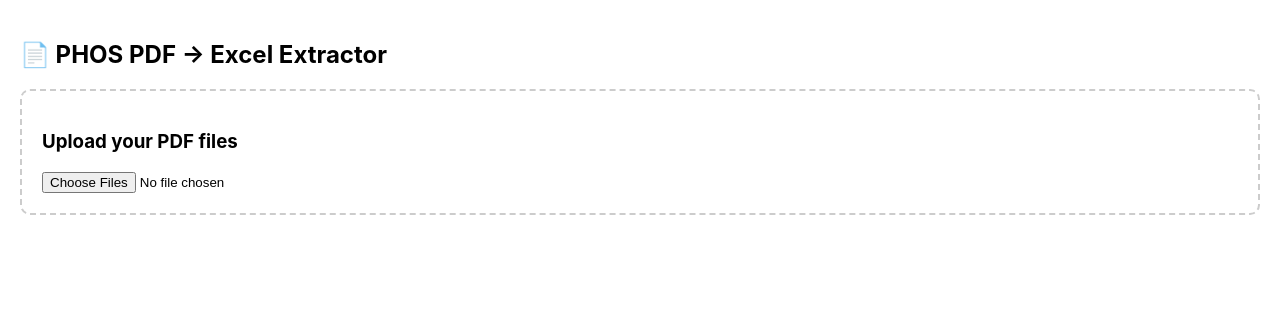
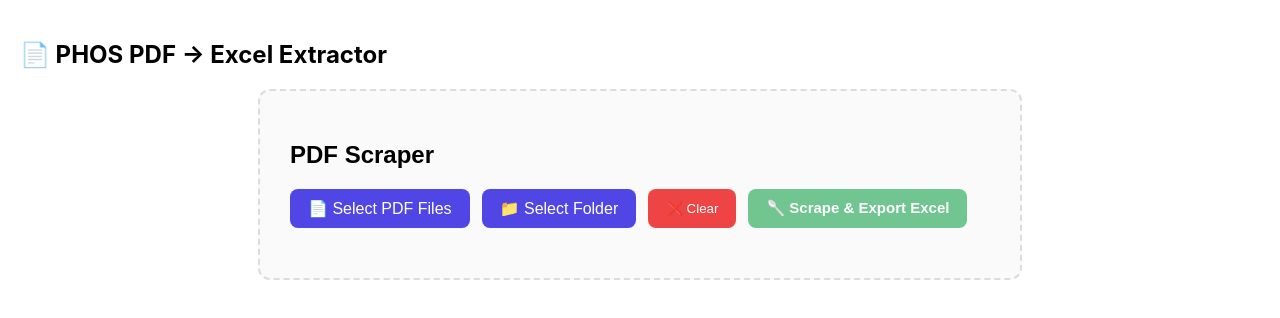
Before and after one commit to Nmyhi/PDFSCRAPER, a React (Create React App) app in the folder pdf-scraper-app/: page / in a window 1280 px wide. Shown: the top 318 px of the page. Built offline with nearby package versions, Linux system fonts and the light colour scheme.

Commit message:
Add folder update and styling

```diff
--- a/pdf-scraper-app/src/components/PDFUploader.js
+++ b/pdf-scraper-app/src/components/PDFUploader.js
@@ -4,25 +4,191 @@ import React, { useState } from "react";
 function PDFUploader({ onFilesSelected }) {
   const [files, setFiles] = useState([]);
 
+  const mergePdfFiles = (incomingFiles) => {
+    const pdfsOnly = incomingFiles.filter(
+      (file) =>
+        file.type === "application/pdf" ||
+        file.name.toLowerCase().endsWith(".pdf")
+    );
+
+    setFiles((prev) => {
+      const map = new Map();
+
+      [...prev, ...pdfsOnly].forEach((file) => {
+        const key = file.webkitRelativePath || `${file.name}-${file.size}`;
+        map.set(key, file);
+      });
+
+      return Array.from(map.values());
+    });
+  };
+
   const handleFileChange = (e) => {
-    const selected = Array.from(e.target.files);
-    setFiles(selected);
-    onFilesSelected(selected);
+    const selected = Array.from(e.target.files || []);
+    mergePdfFiles(selected);
+    e.target.value = "";
+  };
+
+  const handleFolderChange = (e) => {
+    const selected = Array.from(e.target.files || []);
+    mergePdfFiles(selected);
+    e.target.value = "";
+  };
+
+  const handleScrape = () => {
+    onFilesSelected(files);
+  };
+
+  const clearFiles = () => {
+    setFiles([]);
   };
 
   return (
-    <div style={{ padding: 20, border: "2px dashed #ccc", borderRadius: 10 }}>
-      <h3>Upload your PDF files</h3>
-      <input type="file" accept="application/pdf" multiple onChange={handleFileChange} />
+    <div style={styles.container}>
+      <h2 style={styles.title}>PDF Scraper</h2>
+
+      <div style={styles.buttonRow}>
+
+        <label style={styles.button}>
+          📄 Select PDF Files
+          <input
+            type="file"
+            accept="application/pdf"
+            multiple
+            onChange={handleFileChange}
+            style={styles.hiddenInput}
+          />
+        </label>
+
+        <label style={styles.button}>
+          📁 Select Folder
+          <input
+            type="file"
+            accept="application/pdf"
+            webkitdirectory=""
+            directory=""
+            multiple
+            onChange={handleFolderChange}
+            style={styles.hiddenInput}
+          />
+        </label>
+
+        <button style={styles.clearButton} onClick={clearFiles}>
+          ❌ Clear
+        </button>
+
+        <button
+          style={{
+            ...styles.scrapeButton,
+            opacity: files.length === 0 ? 0.6 : 1
+          }}
+          onClick={handleScrape}
+          disabled={files.length === 0}
+        >
+          🥄 Scrape & Export Excel
+        </button>
+
+      </div>
+
       {files.length > 0 && (
-        <ul>
-          {files.map((f, i) => (
-            <li key={i}>{f.name}</li>
-          ))}
-        </ul>
+        <div style={styles.fileBox}>
+          <p style={styles.fileCount}>{files.length} PDF files selected</p>
+
+          <ul style={styles.fileList}>
+            {files.map((f, i) => (
+              <li key={i} style={styles.fileItem}>
+                {f.webkitRelativePath || f.name}
+              </li>
+            ))}
+          </ul>
+        </div>
       )}
     </div>
   );
 }
 
 export default PDFUploader;
+
+
+const styles = {
+
+  container: {
+    padding: 30,
+    border: "2px dashed #dcdcdc",
+    borderRadius: 12,
+    background: "#fafafa",
+    maxWidth: 700,
+    margin: "auto",
+    fontFamily: "sans-serif"
+  },
+
+  title: {
+    marginBottom: 20
+  },
+
+  buttonRow: {
+    display: "flex",
+    flexWrap: "wrap",
+    gap: 12,
+    marginBottom: 20
+  },
+
+  hiddenInput: {
+    display: "none"
+  },
+
+  button: {
+    padding: "10px 18px",
+    background: "#4f46e5",
+    color: "white",
+    borderRadius: 8,
+    cursor: "pointer",
+    fontWeight: 500,
+    transition: "0.2s",
+    border: "none"
+  },
+
+  clearButton: {
+    padding: "10px 18px",
+    background: "#ef4444",
+    color: "white",
+    borderRadius: 8,
+    cursor: "pointer",
+    border: "none",
+    fontWeight: 500
+  },
+
+  scrapeButton: {
+    padding: "10px 18px",
+    background: "#16a34a",
+    color: "white",
+    borderRadius: 8,
+    cursor: "pointer",
+    border: "none",
+    fontWeight: 600,
+    fontSize: 15
+  },
+
+  fileBox: {
+    background: "white",
+    borderRadius: 8,
+    padding: 15,
+    border: "1px solid #e5e5e5",
+    maxHeight: 300,
+    overflowY: "auto"
+  },
+
+  fileCount: {
+    marginBottom: 10,
+    fontWeight: 500
+  },
+
+  fileList: {
+    paddingLeft: 20,
+    margin: 0
+  },
+
+  fileItem: {
+    marginBottom: 4
+  }
+};
```
